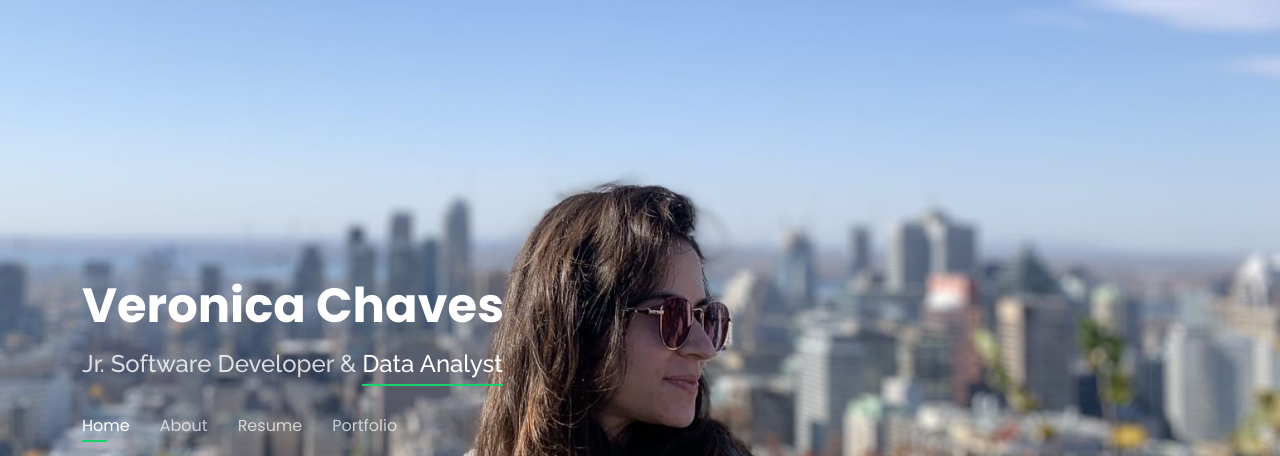
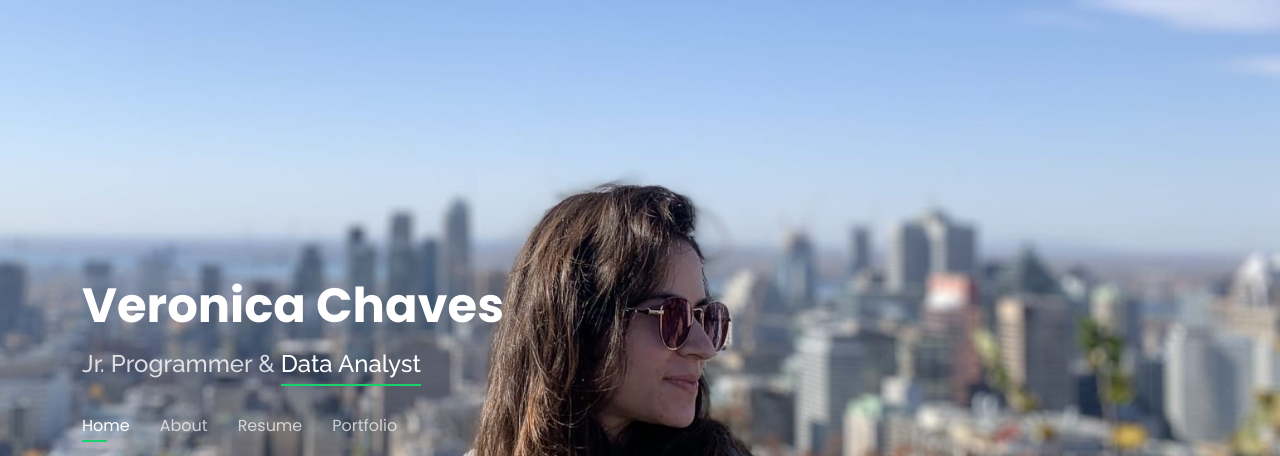
Before and after one commit to verdadenitaliano/vrnc, a plain HTML site: page index.html in a window 1280 px wide. Shown: the top 456 px of the page. Drawn offline with nearby package versions, Linux system fonts and the light colour scheme.

Commit message:
updated title

```diff
--- a/index.html
+++ b/index.html
@@ -46,7 +46,7 @@
       <h1><a href="index.html">Veronica Chaves</a></h1>
       <!-- Uncomment below if you prefer to use an image logo -->
       <!-- <a href="index.html" class="mr-auto"><img src="assets/img/logo.png" alt="" class="img-fluid"></a> -->
-      <h2>Jr. Software Developer & <span>Data Analyst</span> </h2>
+      <h2>Jr. Programmer & <span>Data Analyst</span> </h2>
 
       <nav id="navbar" class="navbar">
         <ul>
```
